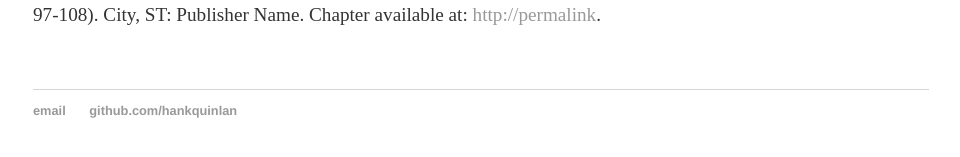
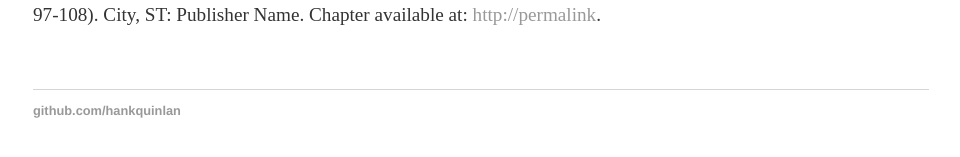
Before and after one commit to Pandademic/Old, a Jekyll site: the page built from cv/index.html, in a window 1280 px wide. Shown: the part 427-584 px from the top of the page, without its empty margins (159-1119 px from the left). Built offline with Jekyll 4.4.1, drawn with Linux system fonts in a browser that asks for light colours.

Commit message:
Update default.html

```diff
--- a/_layouts/default.html
+++ b/_layouts/default.html
@@ -25,8 +25,7 @@
 
   <footer>
    <ul>
-   <li><a href="mailto:hankquinlanhub@gmail.com">email</a></li>
-   <li><a href="https://github.com/hankquinlan">github.com/hankquinlan</a></li>
+   <li><a href="https://github.com/Pandademic">github.com/hankquinlan</a></li>
    </ul>
   </footer>
   </body>
```
